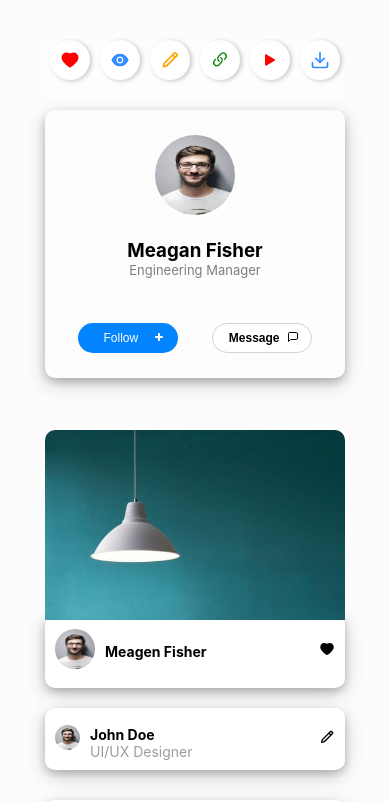
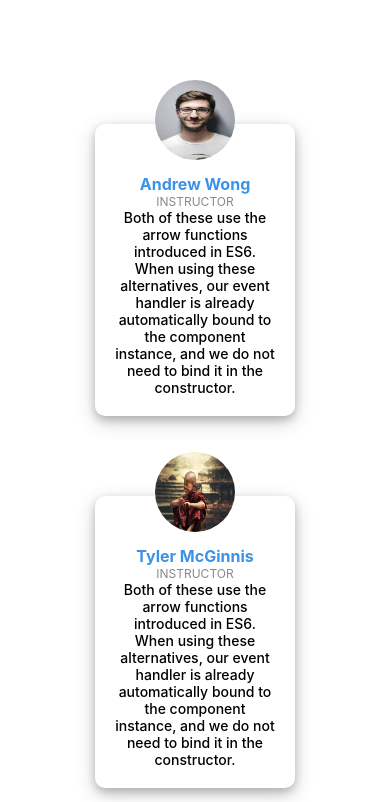
Before and after one commit to Zaibi727/Collection-of-Designs, a React (Create React App) app: page / in a window 390 px wide. Shown: the top 802 px of the page. Built offline with nearby package versions, Linux system fonts and the light colour scheme.

Commit message:
udacity cards

```diff
--- a/src/components/parent.js
+++ b/src/components/parent.js
@@ -55,8 +55,8 @@ import './dropDown.css';
 //import ArrayOfCards  from './BioCards/ArrayOfCards';
 //import CartContainer from './smallShoppingCart/CartContainer';
 //import SelfContainer from './selfCart/selfContainer';
-import PropsChildren from './PropsChildern/PropsChildren';
-
+//import PropsChildren from './PropsChildern/PropsChildren';
+import UdacityContainer from './udacityCards/UdacityContainer';
 
 class Parent extends Component {
 
@@ -65,7 +65,7 @@ class Parent extends Component {
 
         return (
             <div>
-               <PropsChildren />
+              <UdacityContainer />
            </div>
          );
     }
--- /dev/null
+++ b/src/components/udacityCards/AbstractCard.jsx
@@ -0,0 +1,18 @@
+import React from 'react';
+import AbstractContent from './AbstractContent'
+import styles from './Udacity.module.css';
+
+
+export default function AbstractCard(props) {
+    const {contents} = props;
+    return (
+        <div className={styles.AbCard}>
+            {contents.map((content) =>
+               <AbstractContent
+                   key={content.id}
+                   content={content}
+               />
+            )}
+        </div>
+    )
+}
--- /dev/null
+++ b/src/components/udacityCards/AbstractContent.jsx
@@ -0,0 +1,16 @@
+import React from 'react';
+import styles from './Udacity.module.css';
+
+export default function AbstractContent(props) {
+    const {content} = props;
+    return (
+        <div className={styles.indvidualCard}>
+            <img className={styles.img} src={content.image}/>
+            <p className={styles.name}>{content.name}</p>
+            <p className={styles.profession}>{content.profession}</p>
+            <p className={styles.bio}>
+                {content.bio}
+            </p>
+        </div>
+    )
+}
--- /dev/null
+++ b/src/components/udacityCards/Udacity.module.css
@@ -0,0 +1,115 @@
+.img{
+    width:5rem;
+    height: 5rem;
+    border-radius: 50%;
+    margin-top: -70px;
+}
+.AbCard{
+   display: flex;
+    justify-content: space-between;
+    margin: 0;
+    position: absolute;
+    top: 50%;
+    left: 50%;
+     transform: translate(-50%, -50%);
+}
+.indvidualCard{
+    box-shadow: 0 4px 8px 0 rgba(0, 0, 0, 0.2), 0 6px 20px 0 rgba(0, 0, 0, 0.19);
+    padding: 30px;
+    border-radius: 10px;
+    width: 300px;
+    max-width: 100%;
+    height: auto;
+    margin: 20px;
+
+}
+.name{
+    font-weight: 700;
+    margin-top: 10px;
+    color: rgb(58, 147, 231);
+}
+.profession{
+    font-size: 12px;
+    color: rgb(139, 136, 136);
+}
+.bio{
+    font-size: 14px;
+    font-weight: 500;
+}
+
+@media only screen and (max-width: 1000px){
+    .AbCard{
+        width: 100%;
+        display: grid;
+        grid-template-columns: 50% 50%;
+         margin: 0;
+         position: absolute;
+         top: 10%;
+         left: 0%;
+          transform: translate(0%, 0%);
+          text-align: center;
+
+     }
+     .indvidualCard{
+         box-shadow: 0 4px 8px 0 rgba(0, 0, 0, 0.2), 0 6px 20px 0 rgba(0, 0, 0, 0.19);
+         padding: 20px;
+
+        text-align: center;
+         border-radius: 10px;
+         width: 300px;
+         max-width: 100%;
+         height: auto;
+         margin: 40px auto;
+
+     }
+}
+@media only screen and (max-width: 650px){
+    .AbCard{
+        width: 100%;
+        display: grid;
+        grid-template-columns: 50% 50%;
+         margin: 0;
+         position: absolute;
+         top: 10%;
+         left: 0%;
+          transform: translate(0%, 0%);
+          text-align: center;
+
+     }
+     .indvidualCard{
+         box-shadow: 0 4px 8px 0 rgba(0, 0, 0, 0.2), 0 6px 20px 0 rgba(0, 0, 0, 0.19);
+         padding: 20px;
+        text-align: center;
+         border-radius: 10px;
+         width: 220px;
+         max-width: 100%;
+         height: auto;
+         margin: 40px auto;
+
+     }
+}
+@media only screen and (max-width: 480px){
+    .AbCard{
+        width: 100%;
+        display: grid;
+        grid-template-columns:100%;
+         margin: 0;
+         position: absolute;
+         top: 10%;
+         left: 0%;
+          transform: translate(0%, 0%);
+          text-align: center;
+
+     }
+     .indvidualCard{
+         box-shadow: 0 4px 8px 0 rgba(0, 0, 0, 0.2), 0 6px 20px 0 rgba(0, 0, 0, 0.19);
+         padding: 20px;
+        text-align: center;
+         border-radius: 10px;
+         width: 200px;
+         max-width: 100%;
+         height: auto;
+         margin: 40px auto;
+
+     }
+}
--- /dev/null
+++ b/src/components/udacityCards/UdacityContainer.jsx
@@ -0,0 +1,16 @@
+import React from 'react';
+import styles from './Udacity.module.css';
+import AbstractCard from './AbstractCard';
+import data from './data';
+
+
+export default function UdacityContainer() {
+    const {contents} = data;
+    return (
+        <div>
+            <AbstractCard
+                contents={contents}
+            />
+        </div>
+    )
+}
--- /dev/null
+++ b/src/components/udacityCards/data.jsx
@@ -0,0 +1,26 @@
+const data = {
+    contents: [
+        {
+            id: '1',
+            image: './images/profile.jpg',
+            name: 'Andrew Wong',
+            profession: 'INSTRUCTOR',
+            bio: 'Both of these use the arrow functions introduced in ES6. When using these alternatives, our event handler is already automatically bound to the component instance, and we do not need to bind it in the constructor.'
+        },
+        {
+            id: '2',
+            image: './images/profile-3.jpg',
+            name: 'Tyler McGinnis',
+            profession: 'INSTRUCTOR',
+            bio: 'Both of these use the arrow functions introduced in ES6. When using these alternatives, our event handler is already automatically bound to the component instance, and we do not need to bind it in the constructor.'
+        },
+        {
+            id: '3',
+            image: './images/team2-7.jpg',
+            name: 'Richard Kalehoff',
+            profession: 'INSTRUCTOR',
+            bio: 'Both of these use the arrow functions introduced in ES6. When using these alternatives, our event handler is already automatically bound to the component instance, and we do not need to bind it in the constructor.'
+        }
+    ]
+}
+export default data;
```
